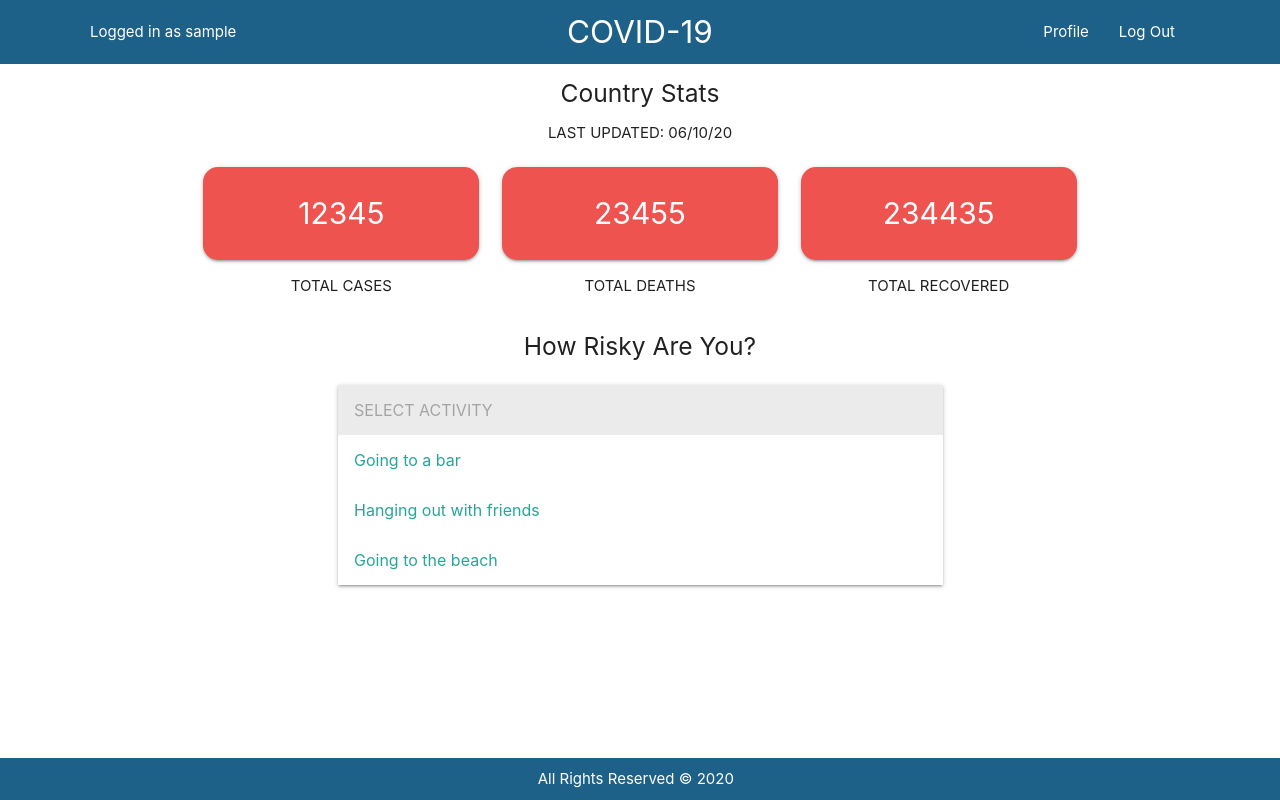
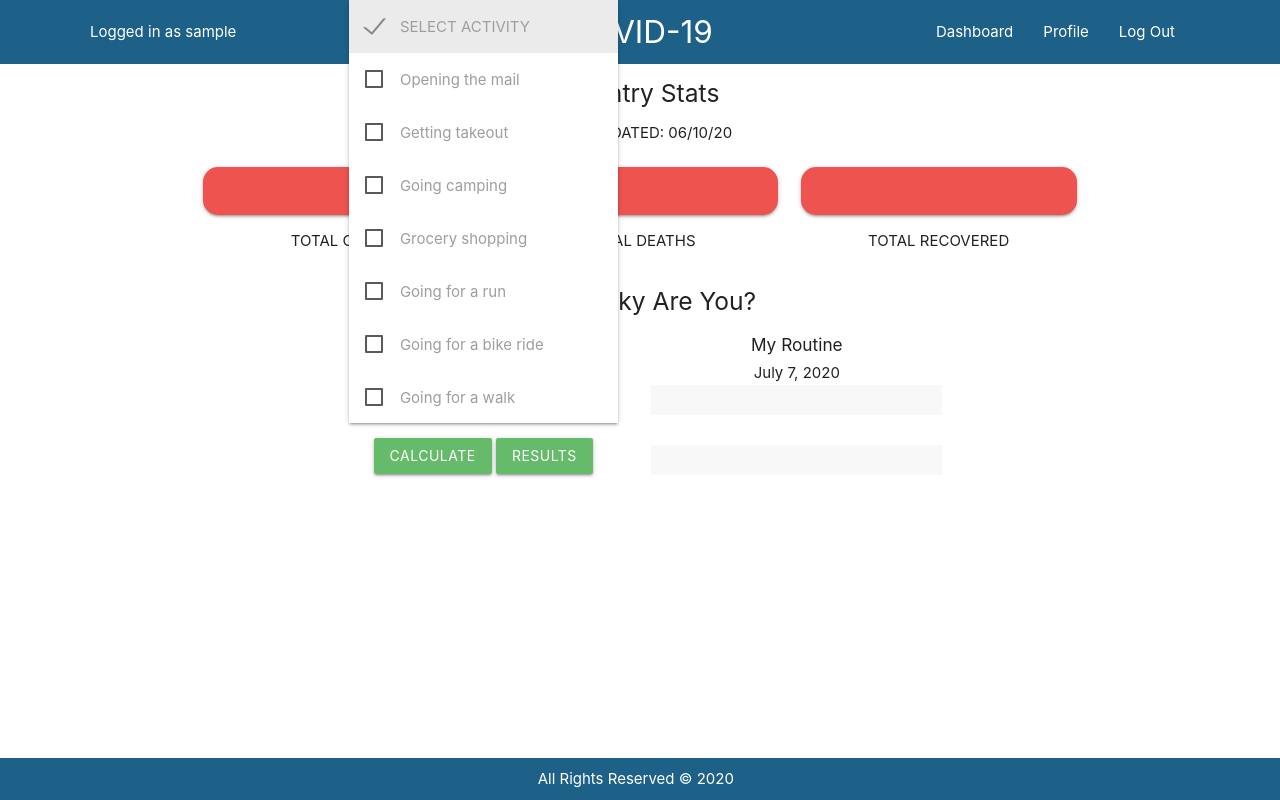
Before and after one commit to Rainandray-netizen/Tiff-and-The-Lads, a Django app: page / in a window 1280 px wide, after a click on "SELECT ACTIVITY". Run offline with Django 3.2, Linux system fonts and the light colour scheme; the visitor is signed in with stand-in values (Sample User, id 1); parts of the project's set-up code (start-up, migrations or seed data) failed here and were passed over; some libraries are stand-ins or nearby versions.

Commit message:
fix merge

```diff
--- a/main_app/static/css/style.css
+++ b/main_app/static/css/style.css
@@ -41,6 +41,10 @@ form.signup ul li {
 .brand-logo:hover {
     background-color: transparent;
 }
+#modal2-footer {
+    display: flex;
+    justify-content: space-between;
+}
 @media only screen and (max-width: 600px){
     .card-panel {
         border-radius: 15px;
--- a/main_app/templates/base.html
+++ b/main_app/templates/base.html
@@ -15,12 +15,8 @@
 </head>
 
 <body>
-    <ul id="slide-out" class="sidenav">
-        <li><a class="subheader">{% if user.is_authenticated %}<i class="material-icons">person</i>{{user.username}}</a></li>
-        <li>
-            <div class="divider"></div>
-        </li>
-
+  <ul id="slide-out" class="sidenav"><li><a class="subheader">{% if user.is_authenticated %}<i class="material-icons">person</i>{{user.username}}</a></li><li><div class="divider"></div></li>
+    <li><a href="{% url 'home' %}">Dashboard</a></li>
     <li><a href="{% url 'show' %}">Profile</a></li>
     <li><a onclick="M.toast({html: 'You are logged out'})" href="{% url 'logout' %}">Logout</a></li>
 
@@ -49,6 +45,7 @@
           </ul>
           <ul class="right">
             {% if user.is_authenticated %}
+            <li><a href="{% url 'home' %}">Dashboard</a></li>
             <li><a href="{% url 'show' %}">Profile</a></li>
             <li><a onclick="M.toast({html: 'You are logged out'})" href="{% url 'logout' %}">Log Out</a></li>
             {% else %}
--- a/main_app/templates/home.html
+++ b/main_app/templates/home.html
@@ -9,74 +9,122 @@ their personalized stats else show default  -->
     <h5 class="center">Country Stats</h5>
     <p class="center">LAST UPDATED: 06/10/20</p>
     <div class="col s4">
-            <a href class="tooltipped" data-position="bottom" data-tooltip="+25342">
-                <div class="card-panel red lighten-1">
-                    <span class="white-text">12345</span>
-                </div>
-            </a>
+      <a
+        href
+        class="tooltipped"
+        data-position="bottom"
+        data-tooltip="+"
+        ><div class="card-panel red lighten-1">
+          <span class="white-text"></span>
+        </div></a
+      >
 
       <p class="data-label">TOTAL CASES</p>
     </div>
     <div class="col s4">
-            <a href class="tooltipped" data-position="right" data-tooltip="+5433">
-                <div class="card-panel red lighten-1">
-                    <span class="white-text center">23455</span>
-                </div>
-            </a>
+      <a
+        href
+        class="tooltipped"
+        data-position="right"
+        data-tooltip="+"
+        ><div class="card-panel red lighten-1">
+          <span class="white-text center"></span>
+        </div></a
+      >
       <p class="data-label">TOTAL DEATHS</p>
     </div>
     <div class="col s4">
-            <a href class="tooltipped" data-position="bottom" data-tooltip="+213">
+      <a
+        href
+        class="tooltipped"
+        data-position="bottom"
+        data-tooltip="+"
+      >
         <div class="card-panel red lighten-1">
-                    <span class="white-text">234435</span>
-                </div>
-            </a>
+          <span class="white-text"></span>
+        </div></a
+      >
       <p class="data-label">TOTAL RECOVERED</p>
     </div>
-        <!-- Have new stats show on hover -->
   </div>
 
   <div class="container center">
     <div class="row">
       <h5 class="center">How Risky Are You?</h5>
-      <form class="col s12" method="post" action=".">
+<div class="col s6">
+
+  <h6>My Activities</h6>
+
+
+  <form class="col s12" method="post" action="{% url 'home' %}">{% csrf_token %}
         <div class="input-field">
-          <select>
-            <!-- Add for loop an generate a value for each activity we have when we have data -->
-            <option value="" disabled="" selected="">SELECT ACTIVITY</option>
-            <option value="1">Going to a bar</option>
-            <option value="2">Hanging out with friends</option>
-            <option value="3">Going to the beach</option>
+          <select multiple name="activity">
+            <!-- Add for loop an generate a value for each activity we have when we have data make sure to add the id of the curent activity to the value too-->
+            <option disabled="" selected="">SELECT ACTIVITY</option>
+            {% for a in activities %}
+            <option title="{{a.activity}} value="{{a.activity}}"
+              >{{a.activity}}</option
+            >
+            {% endfor %}
           </select>
         </div>
-                <input type="submit" class="btn green lighten-1 modal-trigger" value="Calculate" data-target="modal1" />
-                <div id="modal1" class="modal">
+        <input
+          type="submit"
+          value="Calculate"
+          class="btn #66bb6a green lighten-1"
+        />
+        <input
+        type="submit"
+        value="Results"
+        data-target="modal2"
+        class="btn #66bb6a green lighten-1 modal-trigger"
+      />
+      </form></div>
+
+<div class="col s6"><h6>My Routine</h6>
+{{current_date}}
+  <table class="striped">
+    <tbody>
+      <tr>
+        <td></td>
+      </tr>
+      <tr>
+        <td></td>
+      </tr>
+      <tr>
+        <td></td>
+      </tr>
+    </tbody>
+  </table>
+</div>
+
+      <div id="modal2" class="modal">
         <div class="modal-content">
           <!-- show different headings depending on risk factor -->
+          {% if activity.0.factor <= 4 %}
+          <h4>YOU'RE NOT THAT RISKY</h4>
+          {% elif activity.0.factor <= 6 and  activity.0.factor > 4 %}
           <h4>YOU'RE A LITTLE RISKY</h4>
-                        <p>A bunch of text</p>
+          {% elif activity.0.factor <= 10 and activity.0.factor > 6 %}
+          <h4>YOU'RE VERY RISKY</h4>
+          {% endif %}
+          {% if selected_activity %}
+          <p><b>{{selected_activity}}</b>&nbsphas a <b>{{activity.0.risk}}</b> risk level</p>
+          {% else %}
+          <p>No activity selected</p>
+          {%endif%}
         </div>
         <div class="modal-footer">
-                        <a href="#!" class="modal-close waves-effect waves-green btn-flat">OK</a
+          <a href="#!" class="modal-close waves-effect waves-green btn-flat"
+            >OK</a
           >
         </div>
       </div>
-      </form>
     </div>
   </div>
 </div>
 
-<script>
-  $(document).ready(function () {
-    $("select").formSelect();
-  });
-  $(document).ready(function () {
-    $(".tooltipped").tooltip();
-  });
-  $(document).ready(function () {
-    $(".modal").modal();
-  });
-</script>
+
 {% else %}
 
 <div class="container">
@@ -169,21 +217,24 @@ their personalized stats else show default  -->
           {% else %}
           <p>No activity selected</p>
           {%endif%}
-          <p>
-            <a href="{% url 'login' %}">Login/</a><a href="{% url 'signup' %}">Sign Up</a>&nbspfor personalized
-            features
-          </p>
+
         </div>
-        <div class="modal-footer">
-          <a href="#!" class="modal-close waves-effect waves-green btn-flat"
+        <div id="modal2-footer" class="modal-footer">
+            <p><a href="{% url 'login' %}">Login/</a><a href="{% url 'signup' %}">Sign Up</a>&nbspfor more
+            features</p>
+
+          <div><a href="#!" class="modal-close waves-effect waves-green btn-flat"
             >OK</a
-          >
+          > </div>
           <!-- make this button above refresh the page to clear the current post request -->
         </div>
       </div>
     </div>
   </div>
 </div>
+
+
+{% endif %}
 
 <script>
   $(document).ready(function () {
@@ -196,4 +247,5 @@ their personalized stats else show default  -->
     $(".modal").modal();
   });
 </script>
-{% endif %} {% endblock %}
+
+{% endblock %}
--- a/main_app/views.py
+++ b/main_app/views.py
@@ -3,6 +3,7 @@ from django.contrib.auth import login
 from django.contrib.auth.forms import UserCreationForm
 from .covidapi import country_stats_list, global_stats
 from .seed import activities
+from datetime import datetime
 
 from django.views.generic.edit import CreateView, UpdateView, DeleteView
 from django.views.generic import ListView, DetailView
@@ -22,12 +23,17 @@ def home(request):
                 'selected_activity': selected_activity,
                 'activities': activities,
                 'global_stats': global_stats,
-                'country_stats': country_stats_list})
+                'country_stats': country_stats_list,
+                'current_date': datetime.date(datetime.now()),
+                })
+        if selected_activity == None:
+            return redirect('home')
     else:
         return render(request, 'home.html', {
         'activities': activities,
         'global_stats': global_stats,
         'country_stats': country_stats_list,
+        'current_date': datetime.date(datetime.now()),
 })
 
 def signup(request):
```
Also changed, not shown: main_app/seed.py (+35 -35 lines), main_app/urls.py (line endings or trailing spaces). Lines whose indentation alone changed are shown as unchanged.
